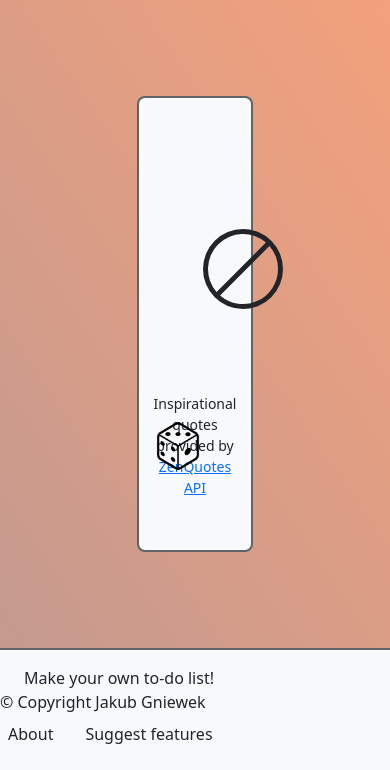
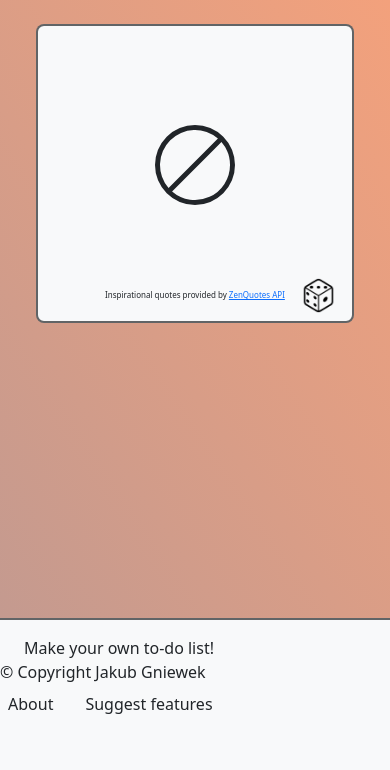
Before and after one commit to Pashinger/To-do-list, a Flask app: page /motivation in a window 390 px wide. Shown: the part 104-874 px from the top of the page. After the commit the page ends 818 px from the top, so only its background shows below. Run offline with Flask 3, Linux system fonts and the light colour scheme; data that the repository does not hold is empty; some libraries are stand-ins or nearby versions.

Commit message:
Adjusted motivational_quotes.html for smaller screens

```diff
--- a/main.py
+++ b/main.py
@@ -20,8 +20,8 @@ import json
 app = Flask(__name__)
 
 # Add MySQL database
-app.config['SQLALCHEMY_DATABASE_URI'] = os.environ.get('JAWSDB_URL')
-# app.config['SQLALCHEMY_DATABASE_URI'] = os.environ['SQLALCHEMY_DATABASE_URI']
+# app.config['SQLALCHEMY_DATABASE_URI'] = os.environ.get('JAWSDB_URL')
+app.config['SQLALCHEMY_DATABASE_URI'] = os.environ['SQLALCHEMY_DATABASE_URI']
 # Secret key
 app.config['SECRET_KEY'] = os.environ['SECRET_KEY']
 
@@ -1116,14 +1116,14 @@ def page_not_found(e: Exception) -> tuple[str, int]:
     """
     return render_template('500.html'), 500
 
-# if __name__ == '__main__':
-#     app.run(debug=True)
+if __name__ == '__main__':
+    app.run(debug=True)
 
 
 #TODO:
 # 2. responsive about, features się rozjeżdżają (muszą być nad sobą na najmniejszym?)
-# 3. motivation.html musi się zmniejszyć czcionka albo coś, rozjeżdża się sentencja
 # 4. footer rozjechany, robią się dwie linijki
 # 5. login - mniejszy button wchodzi nad większy a to ważna stronka
 # 6. user się rozkraczył, po 3 literkach przy najmniejszym ustawieniu a z user lists nie mieszczą się ikonki edycji itd
 # 7. navbar wariuje i robi się hamburger menu
+# 8. kostka dodaj tooltip 'get a new quote'
--- a/static/css/styles.css
+++ b/static/css/styles.css
@@ -1,5 +1,14 @@
+.api-string {
+    font-size: 1rem;
+}
+
 .centered_div {
     text-align: center;
+}
+
+.cube-img {
+    width: 50px;
+    height: 50px;
 }
 
 .form-floating textarea {
@@ -36,6 +45,24 @@
     100%{background-position:0% 60%}
 }
 
+@media (max-width: 992px) {
+    .api-string {
+        font-size: 0.80rem;
+    }
+}
+
+@media (max-width: 575px) {
+    .api-string {
+        font-size: 0.75rem;
+    }
+}
+
+@media (max-width: 420px) {
+    .api-string {
+        font-size: 0.50rem;
+    }
+}
+
 @media (max-width: 575px) {
     .form-floating label {
         font-size: 0.75rem;
@@ -45,6 +72,13 @@
 @media (max-width: 400px) {
     .custom-xs-font {
         font-size: 1.4rem !important;
+    }
+}
+
+@media (max-width: 992px) {
+    .cube-img {
+        width: 35px;
+        height: 35px;
     }
 }
 
--- a/templates/index.html
+++ b/templates/index.html
@@ -257,7 +257,7 @@
 </div>
 
 <div class="d-flex flex-wrap flex-column flex-row p-3 p-sm-5 gap-4 align-items-center justify-content-center col">
-  <div class="list-group col-12 col-sm-12 col-md-10 col-lg-11 col-xl-9 col-xxl-8 p-4 p-sm-5 mt-2 mb-2 mt-sm-5 mb-sm-5 bg-body-tertiary border border-dark border-2">
+  <div class="list-group col-12 col-sm-12 col-md-10 col-lg-11 col-xl-9 col-xxl-8 p-4 p-sm-5 mt-4 mb-4 mt-sm-5 mb-sm-5 bg-body-tertiary border border-dark border-2">
     <div class="d-flex bg-body-secondary pt-3 pb-3 ps-3 pe-3 ps-sm-4 pe-sm-4 ps-md-5 gap-1 border border-bottom-0 rounded-top align-items-center position-relative">
        <h2 class="flex-grow-1 custom-xs-font">{{ list_name }}</h2>
         <div class="d-flex flex-wrap align-items-center justify-content-end position-relative w-auto">
--- a/templates/motivational_quotes.html
+++ b/templates/motivational_quotes.html
@@ -2,8 +2,8 @@
 
 {% block content %}
 
-<div class="d-flex justify-content-center align-items-center m-5 p-5">
-    <div class="card border-dark border-2 p-5 text-center bg-body-tertiary rounded-3 col-8">
+<div class="d-flex justify-content-center align-items-center m-2 m-md-5 p-3 p-md-5">
+    <div class="card border-dark border-2 p-3 p-sm-5 text-center bg-body-tertiary rounded-3 col-12 col-sm-12 col-md-11 col-lg-10 col-xl-8">
       <div class="card-body">
           {% if author %}
           <h2 class="text-body-emphasis">
@@ -27,11 +27,11 @@
           <br><br>
       </div>
           <div class="p-1 d-flex justify-content-center align-items-center position-relative">
-                  <small class="text-center">
+                  <small class="api-string text-center text-wrap">
                       Inspirational quotes provided by <a href="https://zenquotes.io/" target="_blank">ZenQuotes API</a>
                   </small>
                   <a class="focus-ring focus-ring-secondary border-0 rounded-4 position-absolute end-0" href="{{ url_for('motivational_quotes') }}" style="--bs-focus-ring-x: 6px; --bs-focus-ring-y: 6px; --bs-focus-ring-blur: 4px">
-                      <img src="{{ url_for('static', filename='images/dice.png') }}" alt="new quote" height="50" width="50">
+                      <img class="cube-img" src="{{ url_for('static', filename='images/dice.png') }}" alt="new quote">
                   </a>
           </div>
     </div>
```
